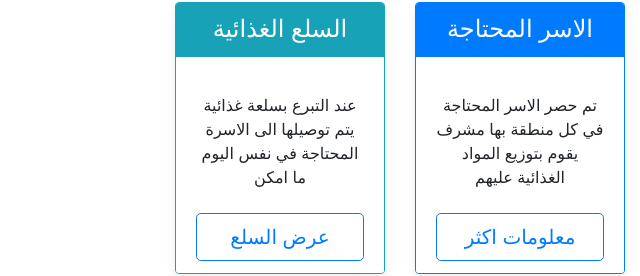
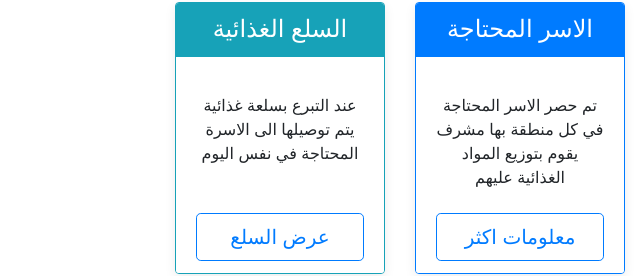
Before and after one commit to abubakergo/abubakergo.github.io, a plain HTML site: page index.html in a window 1280 px wide. Shown: the part 180-456 px from the top of the page, 0-640 px from the left. Drawn offline with nearby package versions, Linux system fonts and the light colour scheme.

Commit message:
Update index.html

```diff
--- a/index.html
+++ b/index.html
@@ -39,7 +39,7 @@
             <h4 class="my-0 font-weight-normal">السلع الغذائية</h4>
           </div>
           <div class="card-body pb-0">
-            <p class="list-unstyled mt-3 mb-4">عند التبرع بسلعة غذائية يتم توصيلها الى الاسرة المحتاجة في نفس اليوم ما امكن</p>
+            <p class="list-unstyled mt-3 mb-4">عند التبرع بسلعة غذائية يتم توصيلها الى الاسرة المحتاجة في نفس اليوم</p>
             </div>
             <div class="card-footer bg-white border-0 pt-0">
               <button type="button" class="btn btn-lg btn-block btn-outline-primary ">عرض السلع</button>
```
